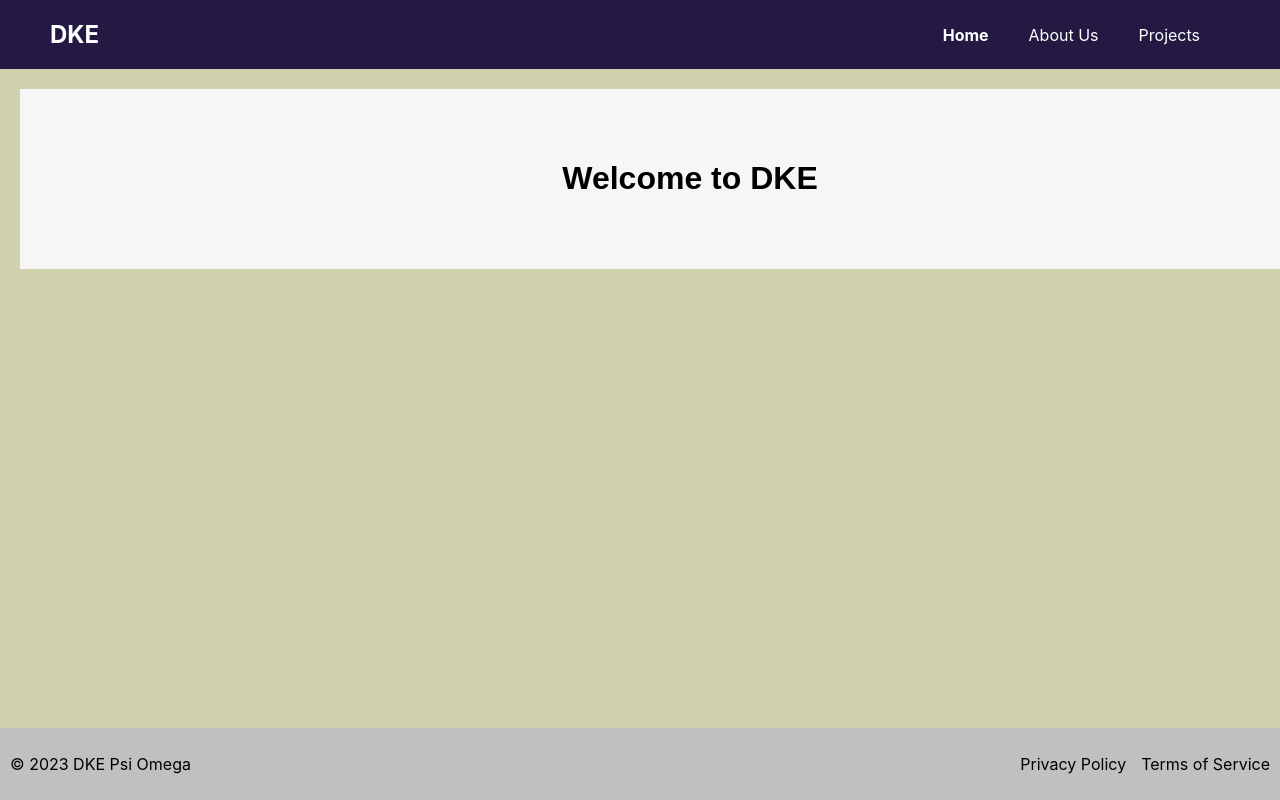
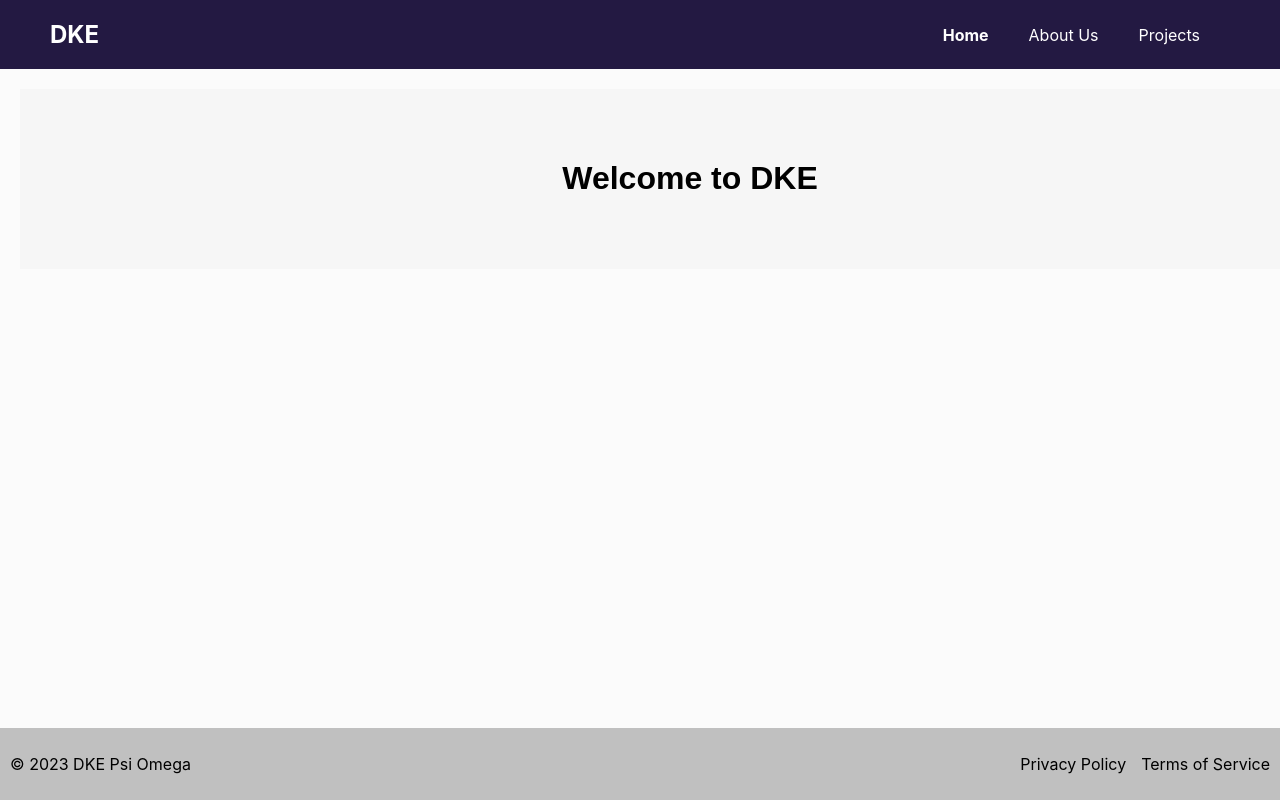
Before and after one commit to NBelgaonkar/Psi-Omega-Site, a React (Create React App) app: page / in a window 1280 px wide. Built offline with nearby package versions, Linux system fonts and the light colour scheme.

Commit message:
Update index.css

```diff
--- a/src/index.css
+++ b/src/index.css
@@ -8,7 +8,7 @@ body {
   color: black;
   text-align: center;
   font-size: medium;
-  background-color: rgb(209, 209, 174);
+  background-color: rgb(251, 251, 251);
   border: 1px;
   border-radius: 20%;
 }
```
